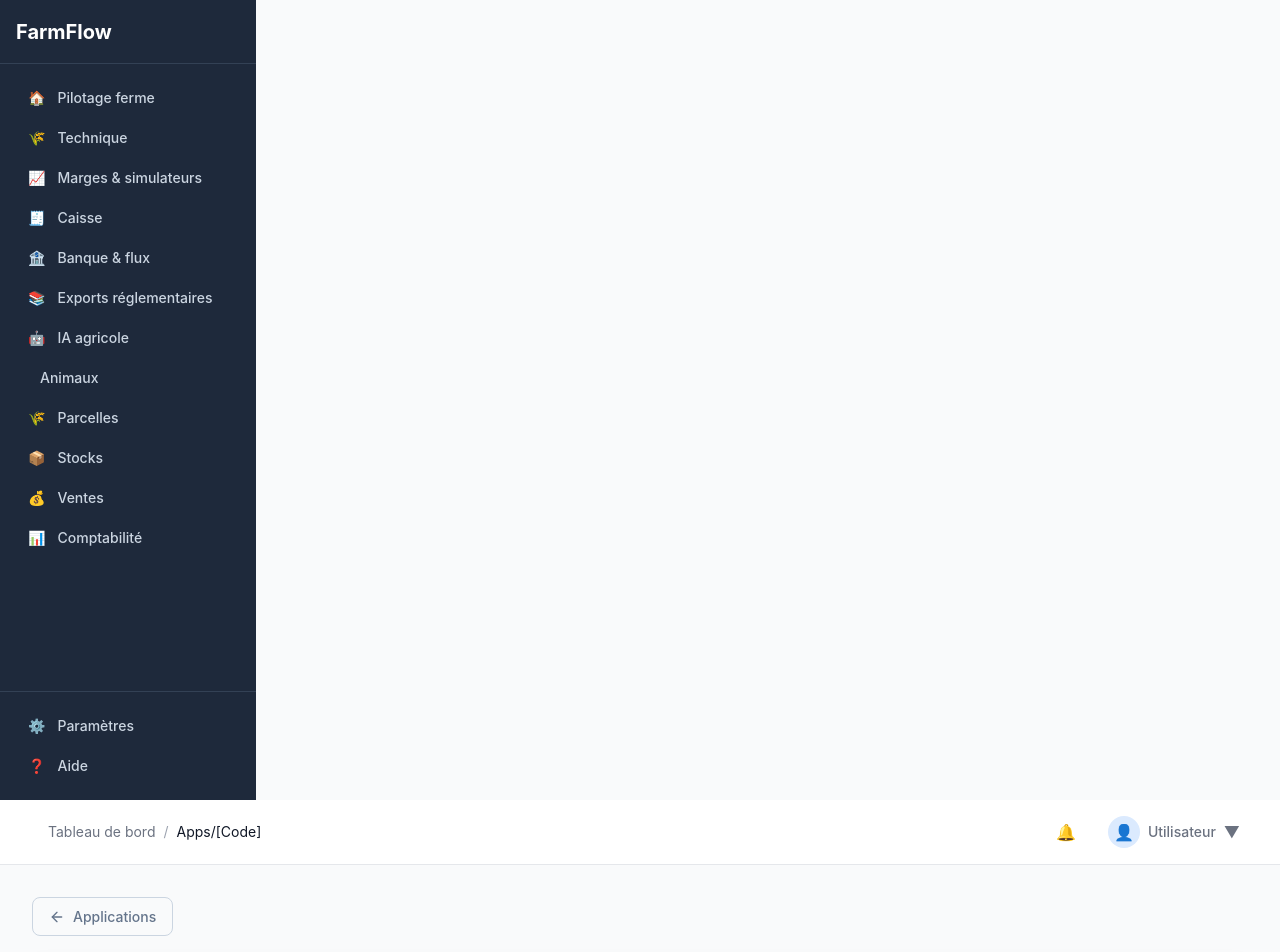
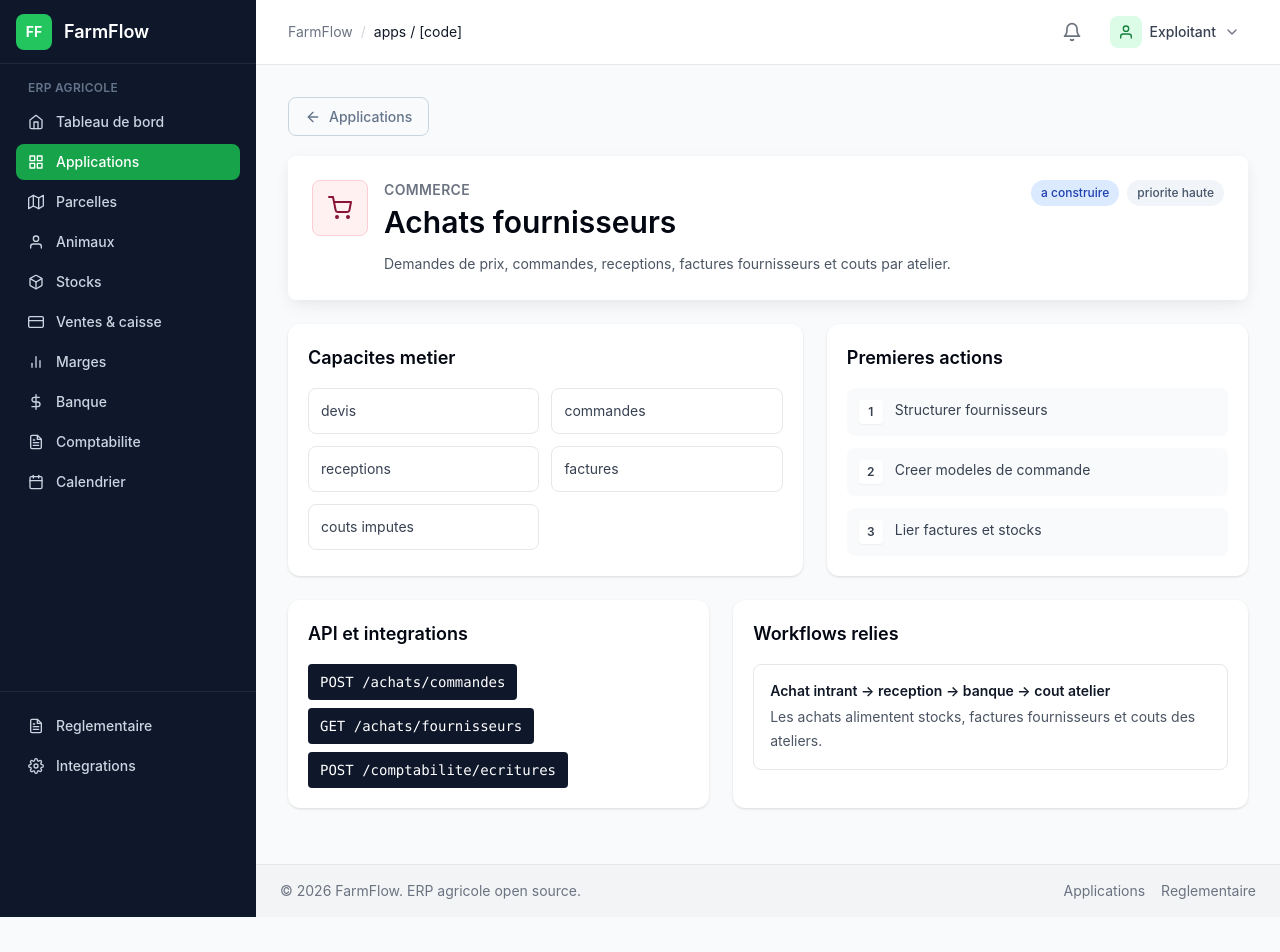
Before and after one commit to DevListtt/FarmFlow-, a Next.js app in the folder frontend/: page /apps/achats in a window 1280 px wide. Shown: the top 952 px of the page. After the commit the page ends 917 px from the top, so only its background shows below. Built offline with nearby package versions, Linux system fonts and the light colour scheme.

Commit message:
feat: align navigation with ERP app structure

```diff
--- a/frontend/components/Layout.js
+++ b/frontend/components/Layout.js
@@ -3,70 +3,61 @@ import { useState, useEffect } from 'react'
 import { useRouter } from 'next/router'
 import Link from 'next/link'
 import clsx from 'clsx'
+import {
+  FiBarChart2,
+  FiBell,
+  FiBox,
+  FiCalendar,
+  FiChevronDown,
+  FiCreditCard,
+  FiDollarSign,
+  FiFileText,
+  FiGrid,
+  FiHome,
+  FiMap,
+  FiMenu,
+  FiSettings,
+  FiUser,
+  FiX,
+} from 'react-icons/fi'
 
-// Icons (simplifiés)
-const Icons = {
-  animals: '🐄',
-  parcelles: '🌾',
-  stocks: '📦',
-  ventes: '💰',
-  chantiers: '🚜',
-  rh: '👥',
-  flotte: '🚗',
-  crm: '🤝',
-  comptabilite: '📊',
-  communication: '📧',
-  ia: '🤖',
-  calendrier: '📅',
-  caisse: '🧾',
-  banque: '🏦',
-  marges: '📈',
-  export: '📚',
-  dashboard: '🏠',
-  settings: '⚙️',
-  help: '❓'
-}
-
-// Navigation items
 const navigation = [
-  { name: 'Pilotage ferme', href: '/', icon: Icons.dashboard },
-  { name: 'Technique', href: '/#technique', icon: Icons.parcelles },
-  { name: 'Marges & simulateurs', href: '/#economie', icon: Icons.marges },
-  { name: 'Caisse', href: '/#caisse', icon: Icons.caisse },
-  { name: 'Banque & flux', href: '/#banque', icon: Icons.banque },
-  { name: 'Exports réglementaires', href: '/#reglementaire', icon: Icons.export },
-  { name: 'IA agricole', href: '/#ia', icon: Icons.ia },
-  { name: 'Animaux', href: '/animaux', icon: Icons.animaux },
-  { name: 'Parcelles', href: '/parcelles', icon: Icons.parcelles },
-  { name: 'Stocks', href: '/stocks', icon: Icons.stocks },
-  { name: 'Ventes', href: '/ventes', icon: Icons.ventes },
-  { name: 'Comptabilité', href: '/comptabilite', icon: Icons.comptabilite },
+  { name: 'Tableau de bord', href: '/', icon: FiHome },
+  { name: 'Applications', href: '/apps', icon: FiGrid },
+  { name: 'Parcelles', href: '/parcelles', icon: FiMap },
+  { name: 'Animaux', href: '/animaux', icon: FiUser },
+  { name: 'Stocks', href: '/stocks', icon: FiBox },
+  { name: 'Ventes & caisse', href: '/ventes', icon: FiCreditCard },
+  { name: 'Marges', href: '/apps/marges', icon: FiBarChart2 },
+  { name: 'Banque', href: '/apps/banque-tresorerie', icon: FiDollarSign },
+  { name: 'Comptabilite', href: '/comptabilite', icon: FiFileText },
+  { name: 'Calendrier', href: '/calendrier', icon: FiCalendar },
 ]
 
-// Bottom navigation
 const bottomNavigation = [
-  { name: 'Paramètres', href: '/settings', icon: Icons.settings },
-  { name: 'Aide', href: '/help', icon: Icons.help },
+  { name: 'Reglementaire', href: '/apps/documents-reglementaire', icon: FiFileText },
+  { name: 'Integrations', href: '/apps/integrations', icon: FiSettings },
 ]
 
-// User menu items
 const userMenu = [
-  { name: 'Mon profil', href: '/profile' },
-  { name: 'Paramètres', href: '/settings' },
-  { name: 'Déconnexion', href: '/logout' },
+  { name: 'Roles et droits', href: '/apps/pilotage' },
+  { name: 'Automatisations', href: '/apps/integrations' },
+  { name: 'Exports', href: '/apps/documents-reglementaire' },
 ]
+
+const isActiveRoute = (pathname, href) => {
+  if (href === '/') return pathname === '/'
+  return pathname === href || pathname.startsWith(`${href}/`)
+}
 
 export default function Layout({ children }) {
   const router = useRouter()
   const [sidebarOpen, setSidebarOpen] = useState(false)
   const [userMenuOpen, setUserMenuOpen] = useState(false)
 
-  // Fermer le menu utilisateur quand on clique à l'extérieur
   useEffect(() => {
-    const handleClickOutside = (event) => {
-      if (userMenuOpen) {
-        setUserMenuOpen(false)
-      }
+    const handleClickOutside = () => {
+      if (userMenuOpen) setUserMenuOpen(false)
     }
 
     document.addEventListener('mousedown', handleClickOutside)
@@ -75,12 +66,9 @@ export default function Layout({ children }) {
     }
   }, [userMenuOpen])
 
-  // Fermer la sidebar sur mobile
   useEffect(() => {
     const handleResize = () => {
-      if (window.innerWidth >= 1024) {
-        setSidebarOpen(false)
-      }
+      if (window.innerWidth >= 1024) setSidebarOpen(false)
     }
 
     window.addEventListener('resize', handleResize)
@@ -89,135 +77,121 @@ export default function Layout({ children }) {
     }
   }, [])
 
-  // Toggle sidebar
-  const toggleSidebar = () => {
-    setSidebarOpen(!sidebarOpen)
-  }
-
-  // Toggle user menu
-  const toggleUserMenu = () => {
-    setUserMenuOpen(!userMenuOpen)
-  }
+  const toggleSidebar = () => setSidebarOpen(!sidebarOpen)
+  const toggleUserMenu = () => setUserMenuOpen(!userMenuOpen)
 
   return (
-    <div className="min-h-screen bg-gray-50">
+    <div className="min-h-screen bg-gray-50 lg:flex">
       <Head>
-        <title>FarmFlow - Pilotage agricole</title>
+        <title>FarmFlow - ERP agricole</title>
         <meta name="viewport" content="width=device-width, initial-scale=1.0" />
       </Head>
 
-      {/* Sidebar */}
       <aside
         className={clsx(
-          'fixed inset-y-0 left-0 z-50 w-64 bg-slate-800 text-white transform transition-transform duration-300 ease-in-out lg:translate-x-0 lg:static lg:inset-0',
+          'fixed inset-y-0 left-0 z-50 w-64 transform bg-slate-900 text-white transition-transform duration-300 ease-in-out lg:sticky lg:top-0 lg:translate-x-0',
           {
             'translate-x-0': sidebarOpen,
             '-translate-x-full': !sidebarOpen,
           }
         )}
       >
-        {/* Sidebar Header */}
-        <div className="flex items-center justify-between h-16 px-4 border-b border-slate-700">
-          <Link href="/" className="flex items-center space-x-2">
-            <span className="text-xl font-bold">FarmFlow</span>
+        <div className="flex h-16 items-center justify-between border-b border-slate-800 px-4">
+          <Link href="/" className="flex min-w-0 items-center gap-3">
+            <span className="flex h-9 w-9 items-center justify-center rounded-lg bg-success-500 text-sm font-bold text-white">
+              FF
+            </span>
+            <span className="truncate text-lg font-semibold">FarmFlow</span>
           </Link>
           <button
             onClick={toggleSidebar}
-            className="p-2 rounded-md text-white hover:bg-slate-700 lg:hidden"
+            className="rounded-lg p-2 text-white hover:bg-slate-800 lg:hidden"
+            aria-label="Fermer le menu"
           >
-            <span className="sr-only">Fermer le menu</span>
-            <span>✕</span>
+            <FiX className="h-5 w-5" />
           </button>
         </div>
 
-        {/* Sidebar Navigation */}
-        <nav className="flex flex-col h-[calc(100vh-4rem)] overflow-y-auto">
+        <nav className="flex h-[calc(100vh-4rem)] flex-col overflow-y-auto">
           <div className="p-4">
+            <p className="mb-2 px-3 text-xs font-semibold uppercase tracking-wide text-slate-500">ERP agricole</p>
             <div className="space-y-1">
               {navigation.map((item) => {
-                const isActive = router.pathname === item.href ||
-                  (router.pathname.startsWith(item.href) && item.href !== '/')
+                const Icon = item.icon
+                const isActive = isActiveRoute(router.pathname, item.href)
 
                 return (
                   <Link
                     key={item.name}
                     href={item.href}
                     className={clsx(
-                      'flex items-center space-x-3 px-3 py-2 rounded-md text-sm font-medium transition-colors duration-200',
+                      'flex items-center gap-3 rounded-lg px-3 py-2 text-sm font-medium transition-colors duration-200',
                       {
-                        'bg-primary-600 text-white': isActive,
-                        'text-slate-300 hover:bg-slate-700 hover:text-white': !isActive,
+                        'bg-success-600 text-white': isActive,
+                        'text-slate-300 hover:bg-slate-800 hover:text-white': !isActive,
                       }
                     )}
                     onClick={() => setSidebarOpen(false)}
                   >
-                    <span>{item.icon}</span>
-                    <span>{item.name}</span>
+                    <Icon className="h-4 w-4 shrink-0" />
+                    <span className="truncate">{item.name}</span>
                   </Link>
                 )
               })}
             </div>
           </div>
 
-          {/* Sidebar Bottom */}
-          <div className="mt-auto p-4 border-t border-slate-700">
+          <div className="mt-auto border-t border-slate-800 p-4">
             <div className="space-y-1">
-              {bottomNavigation.map((item) => (
+              {bottomNavigation.map((item) => {
+                const Icon = item.icon
+                const isActive = isActiveRoute(router.pathname, item.href)
+
+                return (
                   <Link
                     key={item.name}
                     href={item.href}
                     className={clsx(
-                    'flex items-center space-x-3 px-3 py-2 rounded-md text-sm font-medium transition-colors duration-200',
+                      'flex items-center gap-3 rounded-lg px-3 py-2 text-sm font-medium transition-colors duration-200',
                       {
-                      'bg-primary-600 text-white': router.pathname === item.href,
-                      'text-slate-300 hover:bg-slate-700 hover:text-white': router.pathname !== item.href,
+                        'bg-success-600 text-white': isActive,
+                        'text-slate-300 hover:bg-slate-800 hover:text-white': !isActive,
                       }
                     )}
                     onClick={() => setSidebarOpen(false)}
                   >
-                  <span>{item.icon}</span>
-                  <span>{item.name}</span>
+                    <Icon className="h-4 w-4 shrink-0" />
+                    <span className="truncate">{item.name}</span>
                   </Link>
-              ))}
+                )
+              })}
             </div>
           </div>
         </nav>
       </aside>
 
-      {/* Main Content */}
-      <main
-        className={clsx(
-          'flex-1 transition-all duration-300 ease-in-out',
-          {
-            'lg:ml-0': !sidebarOpen,
-            'lg:ml-64': sidebarOpen,
-          }
-        )}
-      >
-        {/* Header */}
-        <header className="sticky top-0 z-40 bg-white border-b border-gray-200">
-          <div className="flex items-center justify-between h-16 px-4 sm:px-6 lg:px-8">
-            {/* Left Side */}
-            <div className="flex items-center space-x-4">
+      <main className="min-w-0 flex-1">
+        <header className="sticky top-0 z-40 border-b border-gray-200 bg-white">
+          <div className="flex h-16 items-center justify-between px-4 sm:px-6 lg:px-8">
+            <div className="flex min-w-0 items-center gap-4">
               <button
                 onClick={toggleSidebar}
-                className="p-2 rounded-md text-gray-500 hover:bg-gray-100 lg:hidden"
+                className="rounded-lg p-2 text-gray-500 hover:bg-gray-100 lg:hidden"
+                aria-label="Ouvrir le menu"
               >
-                <span className="sr-only">Ouvrir le menu</span>
-                <span>☰</span>
+                <FiMenu className="h-5 w-5" />
               </button>
 
-              {/* Breadcrumb */}
-              <div className="hidden md:block">
-                <nav className="flex items-center space-x-2 text-sm">
+              <div className="hidden min-w-0 md:block">
+                <nav className="flex items-center gap-2 text-sm">
                   <Link href="/" className="text-gray-500 hover:text-gray-700">
-                    Tableau de bord
+                    FarmFlow
                   </Link>
                   {router.pathname !== '/' && (
                     <>
-                      <span className="text-gray-400">/</span>
-                      <span className="text-gray-900 capitalize">
-                        {router.pathname.replace('/', '') || 'Accueil'}
+                      <span className="text-gray-300">/</span>
+                      <span className="truncate text-gray-900">
+                        {router.pathname.replace('/', '').replace('/', ' / ') || 'Accueil'}
                       </span>
                     </>
                   )}
@@ -225,32 +199,25 @@ export default function Layout({ children }) {
               </div>
             </div>
 
-            {/* Right Side */}
-            <div className="flex items-center space-x-4">
-              {/* Notifications */}
-              <button className="p-2 rounded-full text-gray-500 hover:bg-gray-100">
-                <span className="sr-only">Notifications</span>
-                <span>🔔</span>
+            <div className="flex items-center gap-3">
+              <button className="rounded-lg p-2 text-gray-500 hover:bg-gray-100" aria-label="Notifications">
+                <FiBell className="h-5 w-5" />
               </button>
 
-              {/* User Menu */}
               <div className="relative">
                 <button
                   onClick={toggleUserMenu}
-                  className="flex items-center space-x-2 p-2 rounded-full text-gray-500 hover:bg-gray-100"
+                  className="flex items-center gap-2 rounded-lg p-2 text-gray-500 hover:bg-gray-100"
                 >
-                  <span className="w-8 h-8 rounded-full bg-primary-100 text-primary-600 flex items-center justify-center">
-                    👤
+                  <span className="flex h-8 w-8 items-center justify-center rounded-lg bg-success-100 text-success-700">
+                    <FiUser className="h-4 w-4" />
                   </span>
-                  <span className="hidden md:inline text-sm font-medium">
-                    Utilisateur
-                  </span>
-                  <span className="hidden md:inline">▼</span>
+                  <span className="hidden text-sm font-medium text-gray-700 md:inline">Exploitant</span>
+                  <FiChevronDown className="hidden h-4 w-4 md:inline" />
                 </button>
 
-                {/* User Menu Dropdown */}
                 {userMenuOpen && (
-                  <div className="absolute right-0 mt-2 w-48 bg-white rounded-md shadow-lg py-1 z-50 animate-fade-in">
+                  <div className="absolute right-0 z-50 mt-2 w-56 rounded-lg bg-white py-1 shadow-lg">
                     {userMenu.map((item) => (
                       <Link
                         key={item.name}
@@ -268,30 +235,21 @@ export default function Layout({ children }) {
           </div>
         </header>
 
-        {/* Page Content */}
         <div className="p-4 sm:p-6 lg:p-8">
           {children}
         </div>
 
-        {/* Footer */}
-        <footer className="bg-gray-100 border-t border-gray-200 py-4 px-6">
-          <div className="flex items-center justify-between">
-            <p className="text-sm text-gray-500">
-              © {new Date().getFullYear()} FarmFlow. Tous droits réservés.
-            </p>
-            <div className="flex items-center space-x-4">
-              <Link href="/" className="text-sm text-gray-500 hover:text-gray-700">
-                Documentation
-              </Link>
-              <Link href="/" className="text-sm text-gray-500 hover:text-gray-700">
-                Support
-              </Link>
+        <footer className="border-t border-gray-200 bg-gray-100 px-6 py-4">
+          <div className="flex flex-col gap-3 text-sm text-gray-500 sm:flex-row sm:items-center sm:justify-between">
+            <p>© {new Date().getFullYear()} FarmFlow. ERP agricole open source.</p>
+            <div className="flex items-center gap-4">
+              <Link href="/apps" className="hover:text-gray-700">Applications</Link>
+              <Link href="/apps/documents-reglementaire" className="hover:text-gray-700">Reglementaire</Link>
             </div>
           </div>
         </footer>
       </main>
 
-      {/* Mobile Sidebar Overlay */}
       {sidebarOpen && (
         <div
           className="fixed inset-0 z-40 bg-black bg-opacity-50 lg:hidden"
```
Lines whose indentation alone changed are shown as unchanged.
